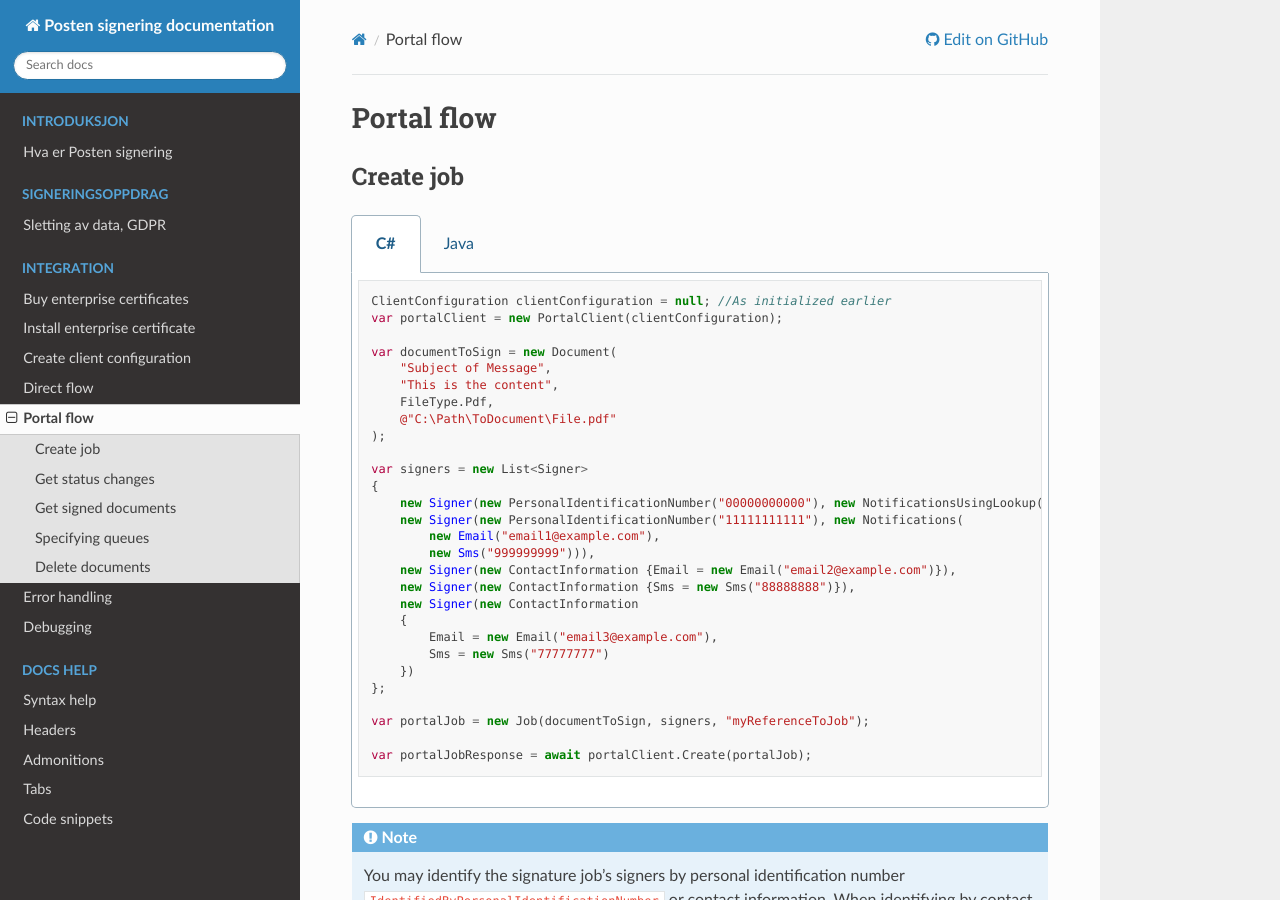
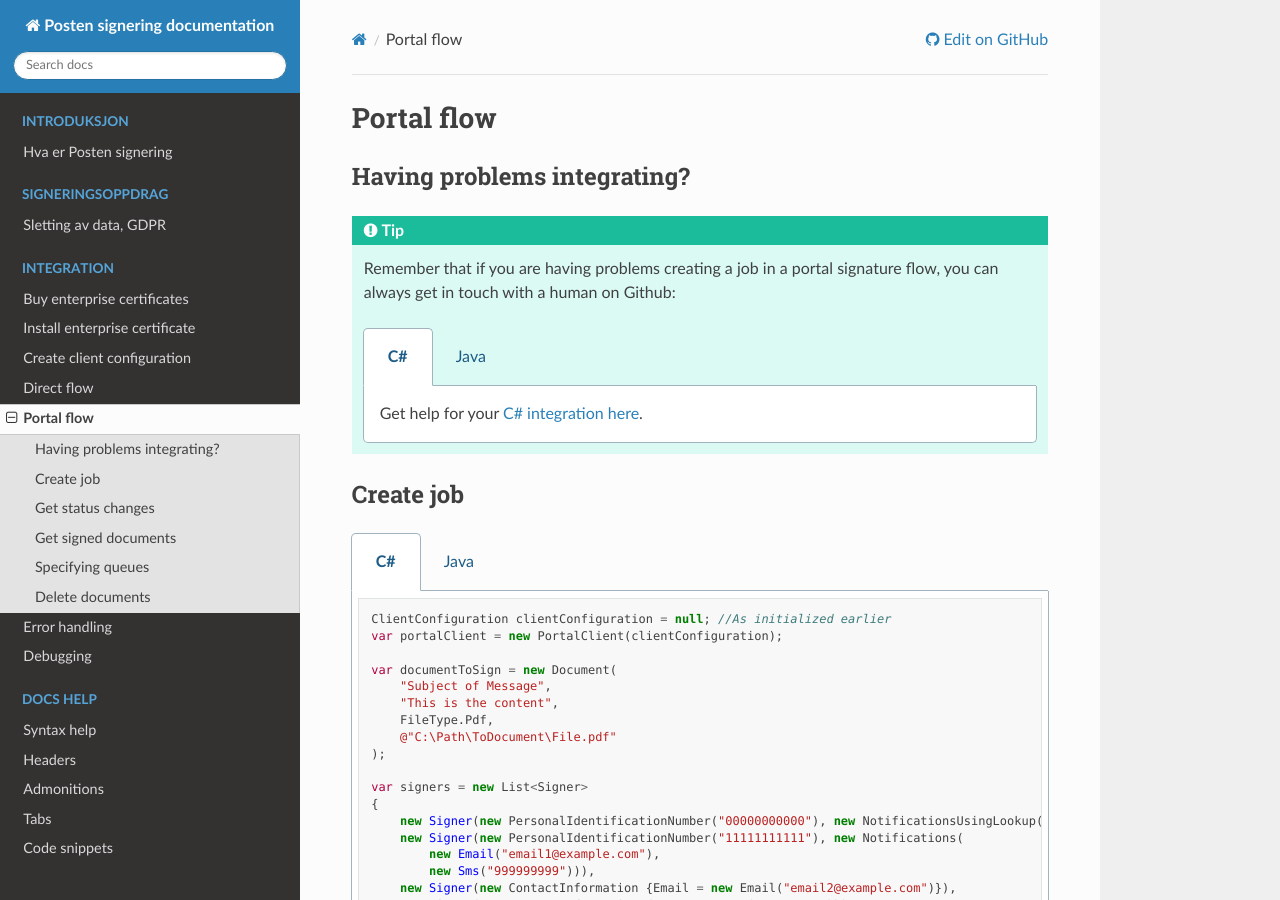
Before and after one commit to ramonarellano/signering-docs, a Sphinx documentation site: the page built from source/portal-flow.rst, in a window 1280 px wide and 900 px high. Built offline with Sphinx 7.4.7 and the Read the Docs theme 2.0.0, drawn with Linux system fonts in a browser that asks for light colours.

Commit message:
Legger til info om hvordan man kan kontakte et menneske ved integrasjon

```diff
--- a/source/portal-flow.rst
+++ b/source/portal-flow.rst
@@ -1,5 +1,21 @@
 Portal flow
 ****************************
+
+Having problems integrating?
+#############################
+
+..  TIP::
+    Remember that if you are having problems creating a job in a portal signature flow, you can always get in touch with a human on Github:
+
+    ..  tabs::
+
+        ..  group-tab:: C#
+
+            Get help for your `C# integration here <https://github.com/digipost/signature-api-client-dotnet/issues>`_.
+
+        ..  group-tab:: Java
+
+            Get help for your `Java integration here <https://github.com/digipost/signature-api-client-java/issues>`_.
 
 Create job
 ###########
```
Also changed, not shown: source/direct-flow.rst (+17 -0 lines).
